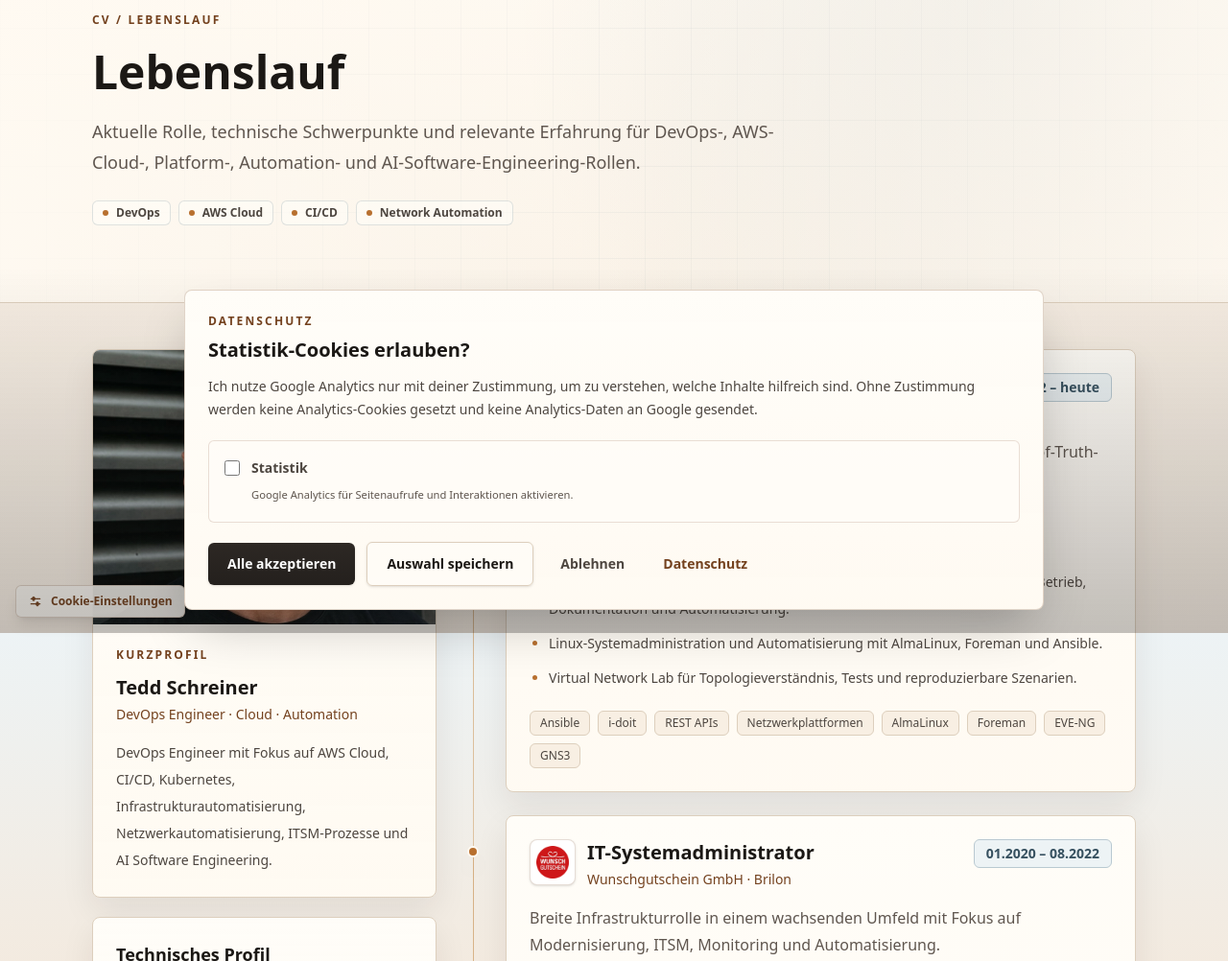
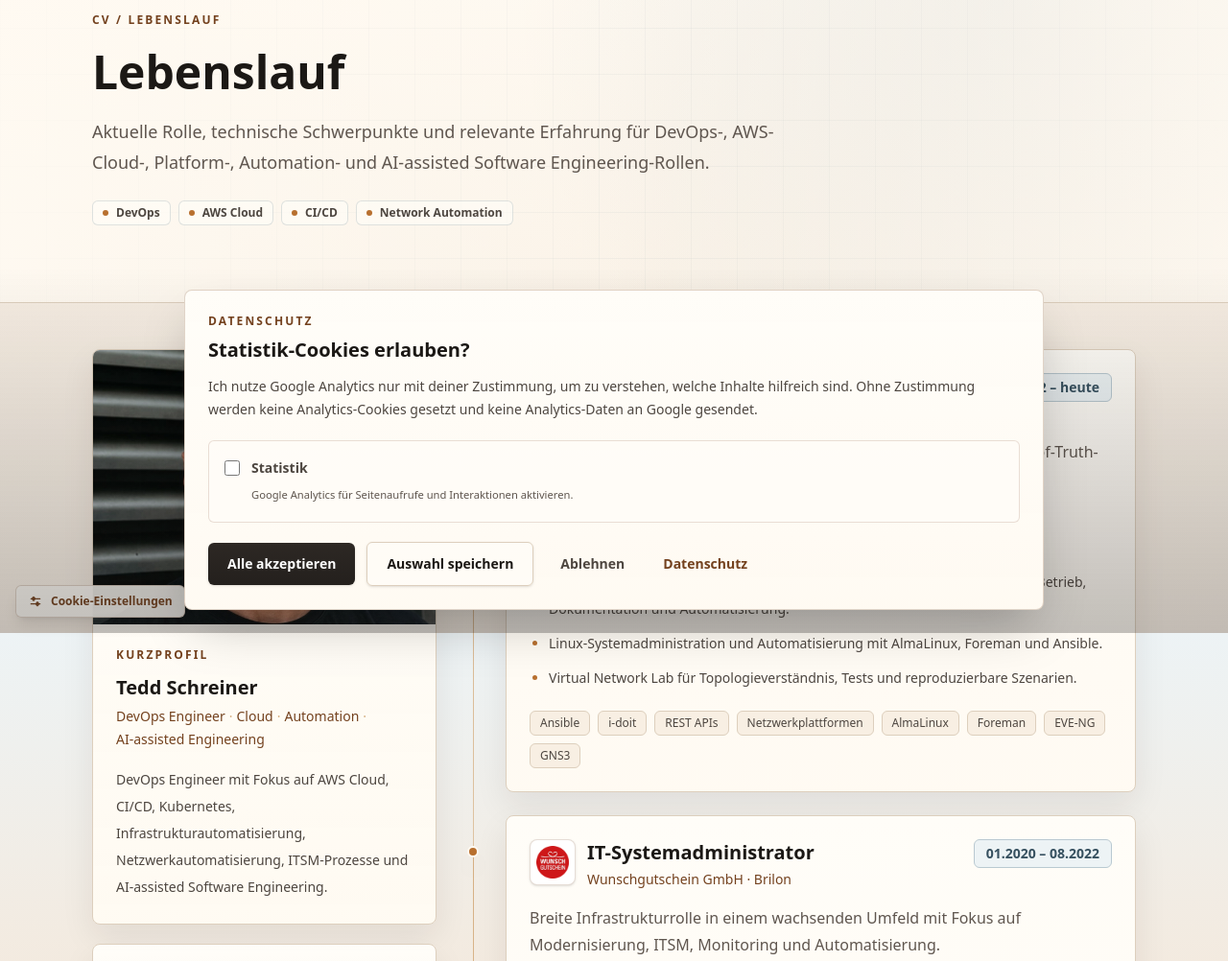
Before and after one commit to tschreiner/tschreiner.github.io, an Astro site: page /cv in a window 1280 px wide. Shown: the part 140-1142 px from the top of the page at 96% size. Built offline with nearby package versions, Linux system fonts and the light colour scheme; Astro itself is replaced by a stand-in of ours.

Commit message:
Update descriptions to include 'AI-assisted Software Engineering' across multiple components and pages for consistency.

```diff
--- a/src/components/ContactPanel.astro
+++ b/src/components/ContactPanel.astro
@@ -6,7 +6,7 @@
 <section class="surface-card">
   <p class="eyebrow">Kontakt</p>
   <h2 class="mt-3 max-w-2xl text-3xl font-semibold leading-tight text-[color:var(--ink)]">
-    Kontakt für DevOps-, Cloud-, Automation- und AI-Software-Engineering-Rollen.
+    Kontakt für DevOps-, Cloud-, Automation- und AI-assisted Software Engineering-Rollen.
   </h2>
   <p class="mt-4 leading-7 text-[color:var(--muted-strong)]">
     Relevant sind Anfragen zu AWS Cloud, CI/CD, Kubernetes, Infrastrukturautomatisierung, Software Deployments,
--- a/src/components/Footer.astro
+++ b/src/components/Footer.astro
@@ -9,7 +9,7 @@
     <div>
       <p class="font-semibold text-[color:var(--warm-text)]">{site.name}</p>
       <p class="mt-3 max-w-md text-sm leading-7">
-        DevOps Engineer mit Fokus auf AWS Cloud, CI/CD, Automatisierung, Netzwerkbetrieb und AI Software Engineering.
+        DevOps Engineer mit Fokus auf AWS Cloud, CI/CD, Automatisierung, Netzwerkbetrieb und AI-assisted Software Engineering.
       </p>
     </div>
 
--- a/src/components/Hero.astro
+++ b/src/components/Hero.astro
@@ -22,11 +22,11 @@
   <Container class="relative z-10 grid min-h-[calc(100svh-4rem)] content-center py-10 sm:py-16 lg:min-h-[640px] lg:py-14">
     <div class="max-w-4xl">
       <p class="eyebrow max-w-xs text-[0.7rem] leading-5 tracking-[0.16em] text-[color:var(--gold)] sm:max-w-none sm:text-xs sm:tracking-[0.18em]">
-        DevOps · AWS Cloud · Automation · AI Software Engineering
+        DevOps · AWS Cloud · Automation · AI-assisted Software Engineering
       </p>
 
       <h1 class="mt-4 max-w-4xl text-[2rem] font-semibold leading-[1.16] text-[color:var(--warm-text)] sm:text-5xl lg:text-5xl">
-        DevOps Engineer für AWS Cloud, Automatisierung und AI Software Engineering.
+        DevOps Engineer für AWS Cloud, Automatisierung und AI-assisted Software Engineering.
       </h1>
 
       <p class="mt-5 max-w-2xl text-base leading-7 text-[color:var(--warm-text)] sm:text-xl sm:leading-8">
@@ -52,7 +52,7 @@
           [
             ['Rollenfit', 'DevOps · Cloud · Platform'],
             ['Stack', 'AWS · Kubernetes · CI/CD'],
-            ['Schwerpunkt', 'Automation & AI Software Engineering'],
+            ['Schwerpunkt', 'Automation & AI-assisted Software Engineering'],
           ].map(([label, value]) => (
             <div class="hero-metric">
               <dt>{label}</dt>
--- a/src/content/site/main.json
+++ b/src/content/site/main.json
@@ -4,7 +4,7 @@
   "email": "info@teddschreiner.de",
   "hero": {
     "title": "Tedd Schreiner",
-    "headline": "DevOps Engineer für AWS Cloud, Automatisierung und AI Software Engineering.",
+    "headline": "DevOps Engineer für AWS Cloud, Automatisierung und AI-assisted Software Engineering.",
     "subheadline": "Ich entwickle und betreibe Cloud-Infrastruktur, CI/CD-Workflows und Automatisierungen für Software-Deployments, ITSM-Prozesse und Netzwerkbetrieb."
   },
   "navigation": [
--- a/src/layouts/BaseLayout.astro
+++ b/src/layouts/BaseLayout.astro
@@ -28,7 +28,7 @@
   '@type': 'Person',
   name: site.name,
   url: site.url,
-  jobTitle: 'DevOps Engineer für Cloud Automation und AI Software Engineering',
+  jobTitle: 'DevOps Engineer für Cloud Automation und AI-assisted Software Engineering',
   image: imageUrl(defaultSeoImage),
   sameAs: [site.social.github, site.social.linkedin, site.social.xing].filter(Boolean),
 };
--- a/src/lib/seo.ts
+++ b/src/lib/seo.ts
@@ -2,7 +2,7 @@
 
 export const defaultSeoImage = '/images/social-preview.jpg';
 export const defaultSeoImageAlt =
-  'Social Preview für Tedd Schreiner, DevOps Engineer für AWS Cloud, Automation und AI Software Engineering.';
+  'Social Preview für Tedd Schreiner, DevOps Engineer für AWS Cloud, Automation und AI-assisted Software Engineering.';
 export const defaultSeoImageHeight = 630;
 export const defaultSeoImageType = 'image/jpeg';
 export const defaultSeoImageWidth = 1200;
--- a/src/lib/site.ts
+++ b/src/lib/site.ts
@@ -9,9 +9,9 @@
     city: 'Brilon',
     country: 'Deutschland',
   },
-  title: 'Tedd Schreiner | DevOps Engineer für AWS Cloud, Automation & AI Software Engineering',
+  title: 'Tedd Schreiner | DevOps Engineer für AWS Cloud, Automation & AI-assisted Software Engineering',
   description:
-    'Tedd Schreiner ist DevOps Engineer mit Fokus auf AWS Cloud, CI/CD, Kubernetes, Infrastrukturautomatisierung, Netzwerkautomatisierung, ITSM-Prozesse und AI Software Engineering.',
+    'Tedd Schreiner ist DevOps Engineer mit Fokus auf AWS Cloud, CI/CD, Kubernetes, Infrastrukturautomatisierung, Netzwerkautomatisierung, ITSM-Prozesse und AI-assisted Software Engineering.',
   social: {
     github: 'https://github.com/tschreiner',
     linkedin: 'https://www.linkedin.com/in/teddschreiner/',
@@ -52,7 +52,7 @@
     items: ['Ansible', 'i-doit', 'NetBox', 'NSoT', 'REST APIs', 'Network Automation'],
   },
   {
-    title: 'AI Software Engineering',
+    title: 'AI-assisted Software Engineering',
     description:
       'AI-unterstützte Entwicklung, technische Analyse und Automatisierung von Engineering-Prozessen.',
     items: ['AI-assisted Development', 'AI Workflows', 'Code Review', 'Automation', 'Developer Tooling'],
--- a/src/pages/about.astro
+++ b/src/pages/about.astro
@@ -5,9 +5,9 @@
 
 <PageLayout
   eyebrow="Über mich"
-  title="Ich verbinde Cloud-Infrastruktur, Automatisierung und AI Software Engineering mit praktischem Betrieb."
+  title="Ich verbinde Cloud-Infrastruktur, Automatisierung und AI-assisted Software Engineering mit praktischem Betrieb."
   description="Mein Hintergrund verbindet Softwareentwicklung, Infrastruktur, DevOps, Netzwerkautomatisierung und AI-gestützte Engineering-Workflows."
-  tags={['Cloud', 'Automation', 'Betrieb', 'AI Engineering']}
+  tags={['Cloud', 'Automation', 'Betrieb', 'AI-assisted Engineering']}
 >
   <section class="section section-after-header">
     <Container class="grid gap-8 lg:grid-cols-[0.86fr_1.14fr] lg:items-start">
@@ -25,7 +25,7 @@
           <h2 class="text-2xl font-semibold text-[color:var(--ink)]">Kurzprofil</h2>
           <p class="mt-4 leading-8 text-[color:var(--muted)]">
             Ich bin DevOps Engineer mit Schwerpunkt auf AWS Cloud, CI/CD, Kubernetes, Infrastrukturautomatisierung,
-            Netzwerkautomatisierung und AI Software Engineering. Mich interessieren technische Systeme, in denen gute Daten,
+            Netzwerkautomatisierung und AI-assisted Software Engineering. Mich interessieren technische Systeme, in denen gute Daten,
             klare Abläufe und zuverlässiger Betrieb zusammenkommen.
           </p>
         </div>
@@ -61,7 +61,7 @@
           'Deployment Automation',
           'ITSM & Betriebsprozesse',
           'Network Automation',
-          'AI Software Engineering',
+          'AI-assisted Software Engineering',
         ].map((topic) => (
           <article class="surface-card flex min-h-28 items-center p-5">
             <h3 class="text-base font-semibold leading-6 text-[color:var(--ink)]">{topic}</h3>
--- a/src/pages/contact.astro
+++ b/src/pages/contact.astro
@@ -9,7 +9,7 @@
 <PageLayout
   eyebrow="Kontakt"
   title="Kontakt aufnehmen"
-  description="Kontakt für passende DevOps-, AWS-Cloud-, Automation- und AI-Software-Engineering-Anfragen."
+  description="Kontakt für passende DevOps-, AWS-Cloud-, Automation- und AI-assisted Software Engineering-Anfragen."
   tags={['Rollen', 'Projekte', 'Cloud', 'Automation']}
 >
   <section class="section section-after-header">
@@ -45,7 +45,7 @@
           <li class="meta-chip justify-start">CI/CD, GitHub/GitLab Workflows und Software Deployment</li>
           <li class="meta-chip justify-start">Infrastruktur-, Netzwerk- und ITSM-Automatisierung</li>
           <li class="meta-chip justify-start sm:col-span-2">
-            AI Software Engineering und AI-gestützte Engineering-Workflows
+            AI-assisted Software Engineering und AI-gestützte Engineering-Workflows
           </li>
         </ul>
       </div>
--- a/src/pages/cv.astro
+++ b/src/pages/cv.astro
@@ -19,12 +19,13 @@
   'Network Automation Engineer',
   'AI Software Engineer mit Automatisierungsfokus',
 ];
+const profileFocus = ['DevOps Engineer', 'Cloud', 'Automation', 'AI-assisted Engineering'];
 ---
 
 <PageLayout
   eyebrow="CV / Lebenslauf"
   title="Lebenslauf"
-  description="Aktuelle Rolle, technische Schwerpunkte und relevante Erfahrung für DevOps-, AWS-Cloud-, Platform-, Automation- und AI-Software-Engineering-Rollen."
+  description="Aktuelle Rolle, technische Schwerpunkte und relevante Erfahrung für DevOps-, AWS-Cloud-, Platform-, Automation- und AI-assisted Software Engineering-Rollen."
   tags={['DevOps', 'AWS Cloud', 'CI/CD', 'Network Automation']}
 >
   <section class="section section-after-header">
@@ -35,7 +36,7 @@
         </ol>
       </div>
 
-      <aside class="grid content-start gap-5 lg:sticky lg:top-24 lg:col-start-1 lg:row-start-1">
+      <aside class="grid min-w-0 content-start gap-5 lg:sticky lg:top-24 lg:col-start-1 lg:row-start-1">
         <div class="surface-card overflow-hidden p-0">
           <img
             src="/images/profile.jpg"
@@ -49,9 +50,20 @@
           <div class="p-6">
             <p class="eyebrow">Kurzprofil</p>
             <h2 class="mt-3 text-xl font-semibold text-[color:var(--ink)]">Tedd Schreiner</h2>
-            <p class="mt-1 text-sm font-medium text-[color:var(--accent-dark)]">DevOps Engineer · Cloud · Automation</p>
+            <p class="mt-1 flex min-w-0 flex-wrap items-baseline text-sm font-medium leading-6 text-[color:var(--accent-dark)]">
+              {
+                profileFocus.map((item, index) => (
+                  <span class="inline-flex items-baseline whitespace-nowrap">
+                    <span>{item}</span>
+                    {index < profileFocus.length - 1 && (
+                      <span aria-hidden="true" class="mx-1 text-[color:var(--accent-soft)]">·</span>
+                    )}
+                  </span>
+                ))
+              }
+            </p>
             <p class="mt-4 text-sm leading-7 text-[color:var(--muted-strong)]">
-              DevOps Engineer mit Fokus auf AWS Cloud, CI/CD, Kubernetes, Infrastrukturautomatisierung, Netzwerkautomatisierung, ITSM-Prozesse und AI Software Engineering.
+              DevOps Engineer mit Fokus auf AWS Cloud, CI/CD, Kubernetes, Infrastrukturautomatisierung, Netzwerkautomatisierung, ITSM-Prozesse und AI-assisted Software Engineering.
             </p>
           </div>
         </div>
--- a/src/pages/index.astro
+++ b/src/pages/index.astro
@@ -29,7 +29,7 @@
     text: 'Containerisierte Umgebungen, Plattformlogik, Betriebsfähigkeit und wiederholbare technische Abläufe.',
   },
   {
-    title: 'Automation & AI Software Engineering',
+    title: 'Automation & AI-assisted Software Engineering',
     text: 'Automatisierung von ITSM-, Infrastruktur- und Engineering-Prozessen, klassisch, skriptbasiert und AI-unterstützt.',
   },
   {
```
Also changed, not shown: public/site.webmanifest.
